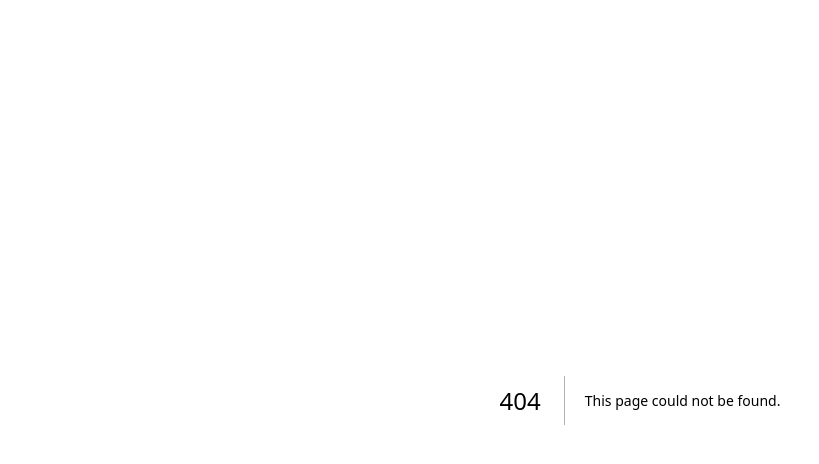
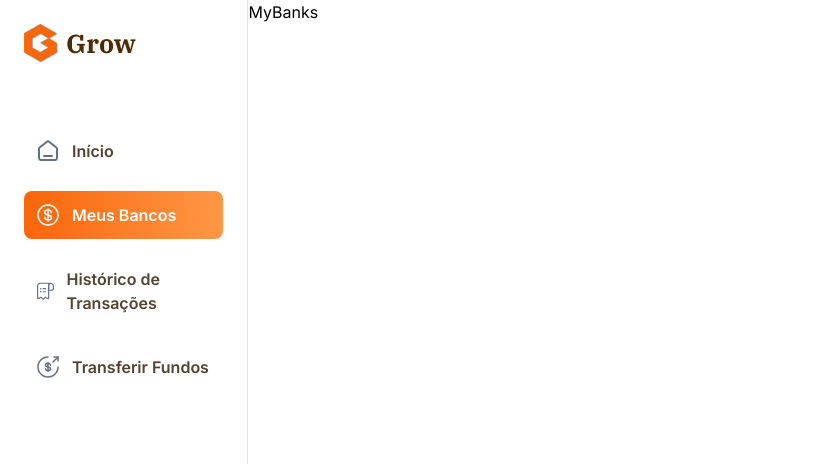
Before and after one commit to Freirelf/banking, a Next.js app: page /my-banks in a window 1280 px wide. Before the commit this address had no page. Shown: the top 464 px of the page, without its empty margins (0-819 px from the left). Built offline with nearby package versions, Linux system fonts and the light colour scheme.

Commit message:
Implement the complete layout

```diff
--- /dev/null
+++ b/app/(root)/my-banks/page.tsx
@@ -0,0 +1,9 @@
+import React from 'react'
+
+const MyBanks = () => {
+  return (
+    <div>MyBanks</div>
+  )
+}
+
+export default MyBanks
--- /dev/null
+++ b/app/(root)/payment-transfer/page.tsx
@@ -0,0 +1,9 @@
+import React from 'react'
+
+const Transfer = () => {
+  return (
+    <div>Transfer</div>
+  )
+}
+
+export default Transfer
--- /dev/null
+++ b/app/(root)/transaction-history/page.tsx
@@ -0,0 +1,9 @@
+import React from 'react'
+
+const TransactionHistory = () => {
+  return (
+    <div>TransactionHistory</div>
+  )
+}
+
+export default TransactionHistory
--- a/constants/index.ts
+++ b/constants/index.ts
@@ -2,22 +2,22 @@ export const sidebarLinks = [
   {
     imgURL: "/icons/home.svg",
     route: "/",
-    label: "Home",
+    label: "Início",
   },
   {
     imgURL: "/icons/dollar-circle.svg",
     route: "/my-banks",
-    label: "My Banks",
+    label: "Meus Bancos",
   },
   {
     imgURL: "/icons/transaction.svg",
     route: "/transaction-history",
-    label: "Transaction History",
+    label: "Histórico de Transações",
   },
   {
     imgURL: "/icons/money-send.svg",
     route: "/payment-transfer",
-    label: "Transfer Funds",
+    label: "Transferir Fundos",
   },
 ];
 
```
